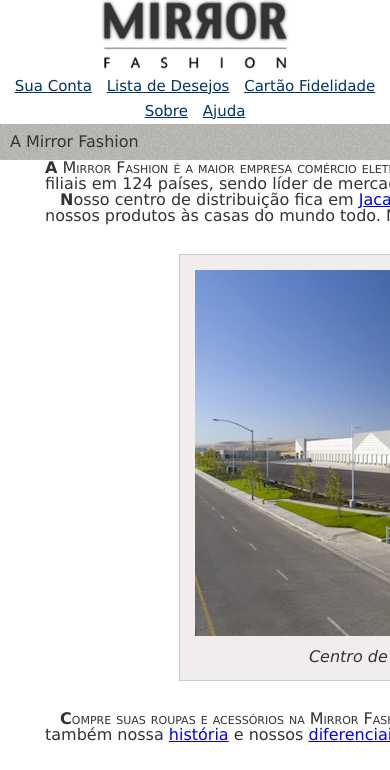
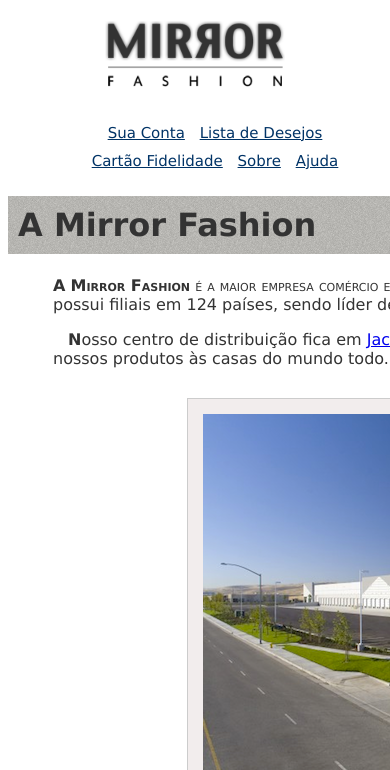
Before and after one commit to Pakato14/projetoweb, a plain HTML site: page sobre.html in a window 390 px wide. Shown: the top 770 px of the page. Drawn offline with nearby package versions, Linux system fonts and the light colour scheme.

Commit message:
O Arquivo sobre.html está com problemas de responsividade

```diff
--- a/css/sobre-mobile.css
+++ b/css/sobre-mobile.css
@@ -1,5 +1,8 @@
 .container{
   width: 96%;
+}
+.container:after {
+  clear: both;
 }
 header h1{
   text-align: center;
--- a/sobre.html
+++ b/sobre.html
@@ -4,7 +4,6 @@
     <meta charset="UTF-8">
     <title>Sobre a Mirror Fashion</title>
     <meta name="viewport" content="width=device-width">
-    <link rel="stylesheet" href="https://cdnjs.cloudflare.com/ajax/libs/meyer-reset/2.0/reset.css">
     <link rel="stylesheet" href="css/sobre.css">
     <link rel="stylesheet" href="css/sobre-mobile.css" media="(max-width: 939px)">
   </head>
```
Also changed, not shown: index.html (+1 -0 lines).
